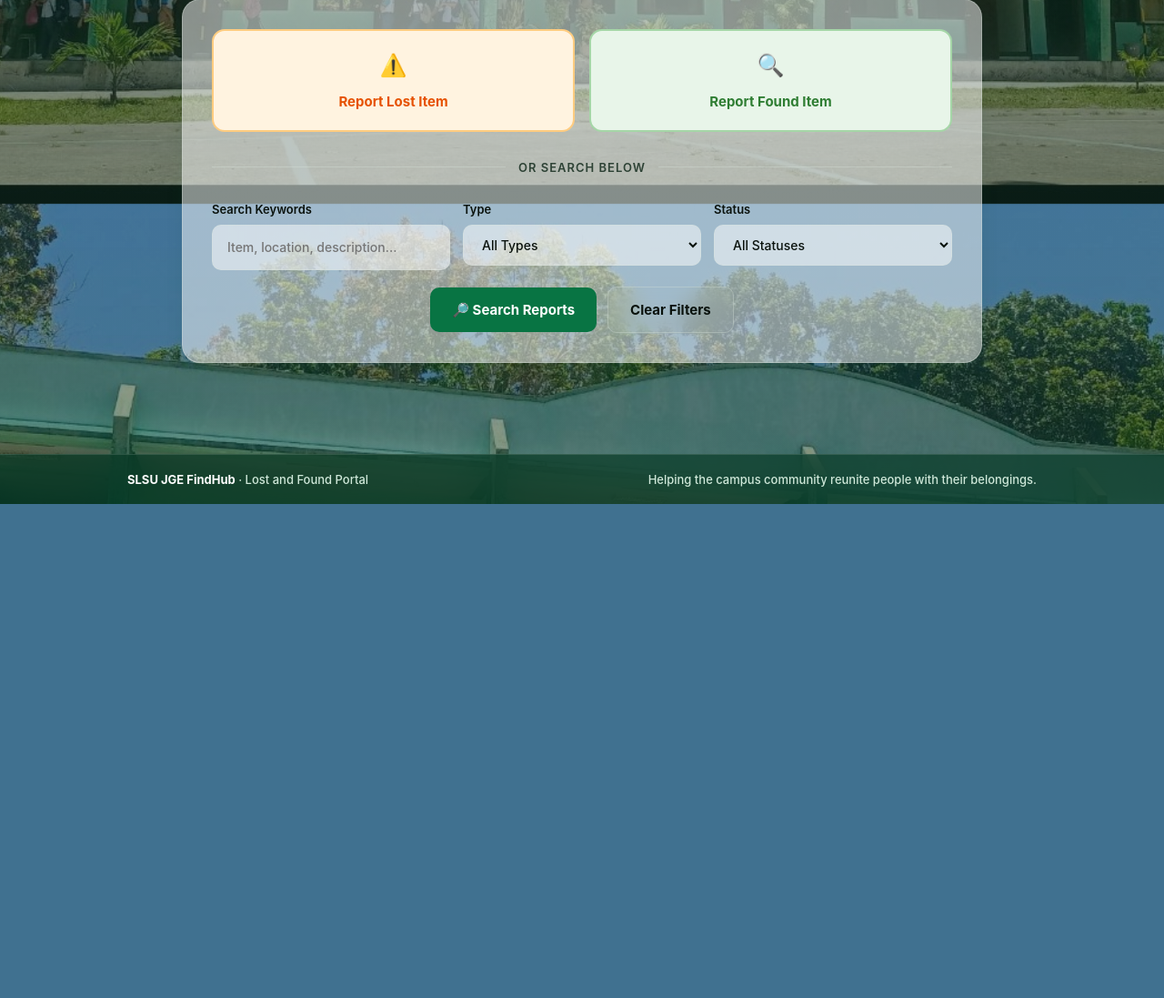
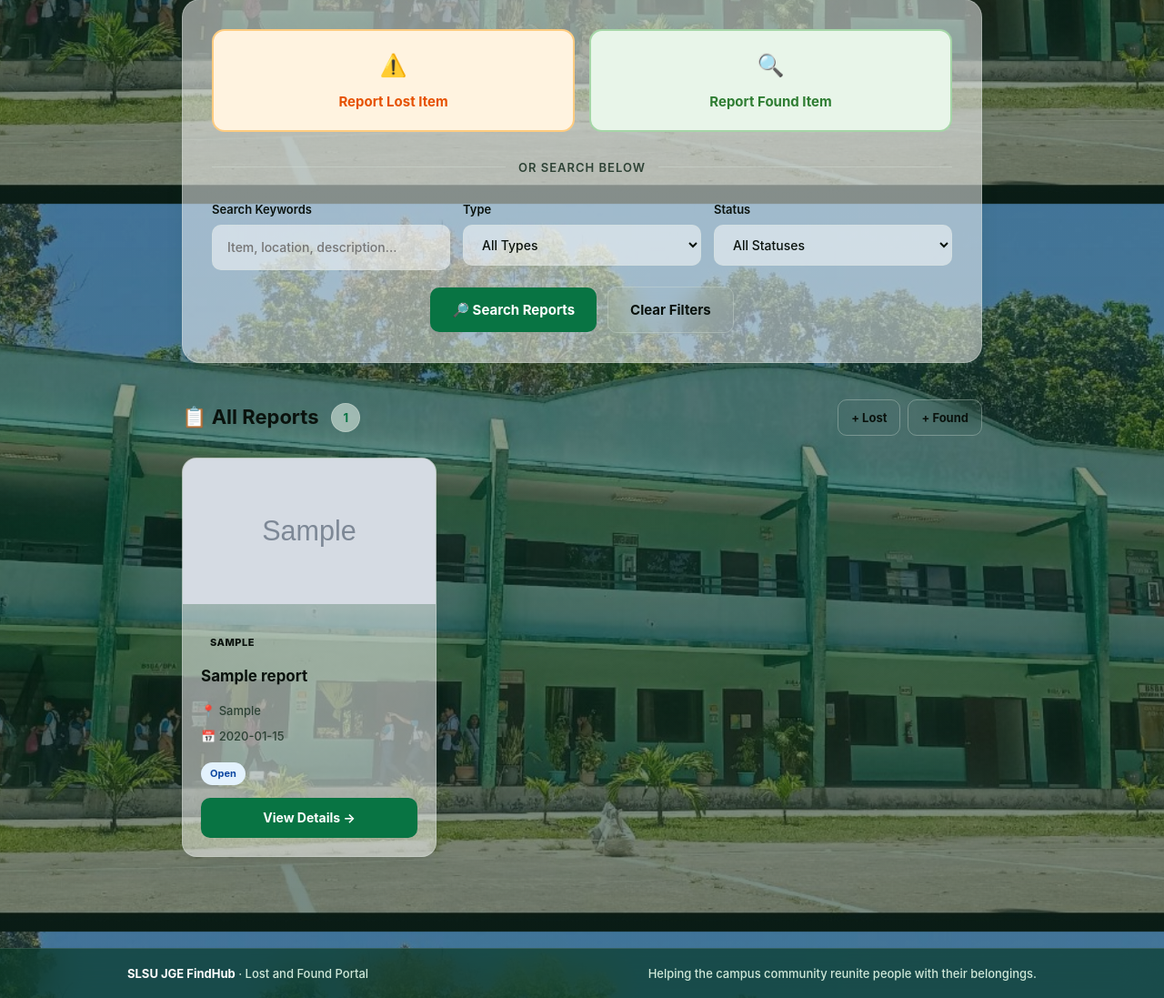
Before and after one commit to miahvillanueva28-spec/SLSU-JGE-FINDHUB., a Flask app: page / in a window 1280 px wide. Shown: the part 576-1673 px from the top of the page at 91% size. Before the commit the page ends 1130 px from the top, so only its background shows below. Run offline with Flask 3, Linux system fonts and the light colour scheme; tables that the repository leaves empty hold one stand-in row (values such as "Sample post"); grey boxes marked "Sample" are stand-in pictures; some libraries are stand-ins or nearby versions.

Commit message:
Update home.html

```diff
--- a/templates/home.html
+++ b/templates/home.html
@@ -5,6 +5,7 @@
   :root {
     --shadow-soft: 0 4px 20px rgba(0, 75, 43, 0.08);
     --shadow-strong: 0 8px 30px rgba(0, 75, 43, 0.12);
+    --card-shadow: 0 4px 16px rgba(0, 0, 0, 0.06);
   }
 
   .home-wrapper {
@@ -13,7 +14,7 @@
     padding: clamp(30px, 5vw, 50px) 20px;
   }
 
-  /* ========== HERO — CLEAN & CENTERED ========== */
+  /* ========== HERO ========== */
   .home-hero {
     text-align: center;
     margin-bottom: 36px;
@@ -62,7 +63,7 @@
     line-height: 1.7;
   }
 
-  /* ========== MAIN ACTION CARD — ALL IN ONE ========== */
+  /* ========== MAIN ACTION CARD ========== */
   .action-card {
     background: var(--surface);
     border: 1px solid var(--border);
@@ -70,6 +71,7 @@
     padding: 32px;
     box-shadow: var(--shadow-soft);
     transition: box-shadow 0.3s ease, transform 0.3s ease;
+    margin-bottom: 40px;
   }
 
   .action-card:hover {
@@ -77,7 +79,6 @@
     transform: translateY(-2px);
   }
 
-  /* — Buttons Row — */
   .action-buttons {
     display: grid;
     grid-template-columns: 1fr 1fr;
@@ -144,7 +145,6 @@
     background: #265c28;
   }
 
-  /* — Divider — */
   .divider {
     display: flex;
     align-items: center;
@@ -164,7 +164,6 @@
     background: var(--border);
   }
 
-  /* — Search Form — */
   .search-grid {
     display: grid;
     grid-template-columns: repeat(3, 1fr);
@@ -240,6 +239,196 @@
     border-color: var(--muted);
   }
 
+  /* ========== REPORTS SECTION ========== */
+  .reports-section {
+    margin-top: 0;
+  }
+
+  .section-header {
+    display: flex;
+    justify-content: space-between;
+    align-items: center;
+    margin-bottom: 24px;
+    flex-wrap: wrap;
+    gap: 12px;
+  }
+
+  .section-header h2 {
+    margin: 0;
+    font-size: 22px;
+    font-weight: 700;
+    color: var(--text);
+    display: flex;
+    align-items: center;
+    gap: 8px;
+  }
+
+  .reports-count {
+    background: var(--primary-soft);
+    color: var(--primary);
+    padding: 4px 12px;
+    border-radius: 50px;
+    font-size: 13px;
+    font-weight: 700;
+  }
+
+  .reports-grid {
+    display: grid;
+    grid-template-columns: repeat(auto-fill, minmax(280px, 1fr));
+    gap: 20px;
+  }
+
+  .report-card {
+    background: var(--surface);
+    border: 1px solid var(--border);
+    border-radius: 16px;
+    overflow: hidden;
+    box-shadow: var(--card-shadow);
+    transition: all 0.3s ease;
+  }
+
+  .report-card:hover {
+    transform: translateY(-4px);
+    box-shadow: 0 12px 28px rgba(0, 50, 30, 0.1);
+    border-color: var(--primary);
+  }
+
+  .report-image {
+    width: 100%;
+    height: 160px;
+    object-fit: cover;
+    background: var(--surface-alt);
+  }
+
+  .report-image-placeholder {
+    width: 100%;
+    height: 160px;
+    display: flex;
+    align-items: center;
+    justify-content: center;
+    background: linear-gradient(135deg, var(--primary-soft), var(--surface-alt));
+    font-size: 40px;
+  }
+
+  .report-body {
+    padding: 20px;
+  }
+
+  .report-type-tag {
+    display: inline-block;
+    padding: 4px 10px;
+    border-radius: 50px;
+    font-size: 11px;
+    font-weight: 800;
+    text-transform: uppercase;
+    letter-spacing: 0.5px;
+    margin-bottom: 10px;
+  }
+
+  .report-type-tag.lost {
+    background: #fff1cc;
+    color: #805700;
+  }
+  .report-type-tag.found {
+    background: #dff4e7;
+    color: #176b45;
+  }
+  html[data-theme="dark"] .report-type-tag.lost {
+    background: #45381c;
+    color: #f2d18a;
+  }
+  html[data-theme="dark"] .report-type-tag.found {
+    background: #203a2d;
+    color: #9be0b6;
+  }
+
+  .report-title {
+    margin: 0 0 12px;
+    font-size: 17px;
+    font-weight: 700;
+    color: var(--text);
+  }
+
+  .report-meta {
+    display: flex;
+    flex-direction: column;
+    gap: 6px;
+    font-size: 13px;
+    color: var(--muted);
+    margin-bottom: 16px;
+  }
+
+  .report-meta span {
+    display: flex;
+    align-items: center;
+    gap: 6px;
+  }
+
+  .report-status-tag {
+    display: inline-block;
+    padding: 3px 10px;
+    border-radius: 50px;
+    font-size: 11px;
+    font-weight: 700;
+    margin-bottom: 14px;
+  }
+  .report-status-tag.open {
+    background: #e3f2fd;
+    color: #0d47a1;
+  }
+  .report-status-tag.pending {
+    background: #fff8e1;
+    color: #e65100;
+  }
+  .report-status-tag.resolved {
+    background: #e8f5e9;
+    color: #2e7d32;
+  }
+
+  .view-detail-btn {
+    width: 100%;
+    padding: 10px;
+    text-align: center;
+    background: var(--primary);
+    color: #fff;
+    border-radius: 10px;
+    text-decoration: none;
+    font-weight: 700;
+    font-size: 14px;
+    transition: background 0.25s ease;
+    display: inline-block;
+  }
+  .view-detail-btn:hover {
+    background: var(--primary-dark);
+    color: #fff;
+  }
+
+  .empty-state {
+    text-align: center;
+    padding: 48px 24px;
+    border: 1px dashed var(--border);
+    border-radius: 16px;
+    background: var(--surface);
+  }
+
+  .empty-icon {
+    font-size: 48px;
+    margin-bottom: 16px;
+  }
+
+  .empty-state h3 {
+    margin: 0 0 8px;
+    font-size: 18px;
+    font-weight: 700;
+  }
+
+  .empty-state p {
+    margin: 0;
+    color: var(--muted);
+    max-width: 400px;
+    margin: 0 auto;
+  }
+
   /* ========== RESPONSIVE ========== */
   @media (max-width: 720px) {
     .action-buttons {
@@ -255,6 +444,9 @@
     .btn-secondary {
       width: 100%;
       justify-content: center;
+    }
+    .reports-grid {
+      grid-template-columns: 1fr;
     }
   }
 
@@ -284,8 +476,8 @@
     </p>
   </section>
 
+  <!-- Main Action & Search Card -->
   <div class="action-card">
-    <!-- Report Buttons Side by Side -->
     <div class="action-buttons">
       <a href="{{ url_for('new_report') }}?type=Lost" class="action-btn lost">
         <span class="action-btn-icon">⚠️</span>
@@ -299,7 +491,6 @@
 
     <div class="divider">or search below</div>
 
-    <!-- Search Form — Tightly Connected -->
     <form method="GET" action="{{ url_for('home') }}" role="search">
       <div class="search-grid">
         <div class="search-field">
@@ -334,5 +525,64 @@
       </div>
     </form>
   </div>
+
+  <!-- All Reports Section -->
+  <section class="reports-section">
+    <div class="section-header">
+      <h2>
+        📋 All Reports
+        {% if reports %}
+          <span class="reports-count">{{ reports|length }}</span>
+        {% endif %}
+      </h2>
+      <div style="display: flex; gap: 8px;">
+        <a href="{{ url_for('new_report') }}?type=Lost" class="btn-secondary" style="padding: 8px 14px; font-size: 13px;">+ Lost</a>
+        <a href="{{ url_for('new_report') }}?type=Found" class="btn-secondary" style="padding: 8px 14px; font-size: 13px;">+ Found</a>
+      </div>
+    </div>
+
+    {% if reports %}
+      <div class="reports-grid">
+        {% for report in reports %}
+          <article class="report-card">
+            {% if report.photo %}
+              <img src="{{ photo_src(report.photo) }}"
+                   alt="Photo of {{ report.item_name }}"
+                   class="report-image" loading="lazy">
+            {% else %}
+              <div class="report-image-placeholder">
+                {% if report.report_type|lower == 'lost' %}⚠️{% else %}🔍{% endif %}
+              </div>
+            {% endif %}
+
+            <div class="report-body">
+              <span class="report-type-tag {{ report.report_type|lower }}">
+                {{ report.report_type }}
+              </span>
+              <h3 class="report-title">{{ report.item_name }}</h3>
+              <div class="report-meta">
+                <span>📍 {{ report.location or 'Location not specified' }}</span>
+                {% if report.incident_date %}
+                  <span>📅 {{ report.incident_date }}</span>
+                {% endif %}
+              </div>
+              {% set status_class = report.status|lower|replace(' ', '-') %}
+              <span class="report-status-tag {{ status_class }}">
+                {{ report.status or 'Open' }}
+              </span>
+              <a href="{{ url_for('report_detail', report_id=report.id) }}"
+                 class="view-detail-btn">View Details →</a>
+            </div>
+          </article>
+        {% endfor %}
+      </div>
+    {% else %}
+      <div class="empty-state">
+        <div class="empty-icon">🕵️</div>
+        <h3>No Reports Yet</h3>
+        <p>Be the first to report a lost or found item and help our community!</p>
+      </div>
+    {% endif %}
+  </section>
 </div>
 {% endblock %}
```
